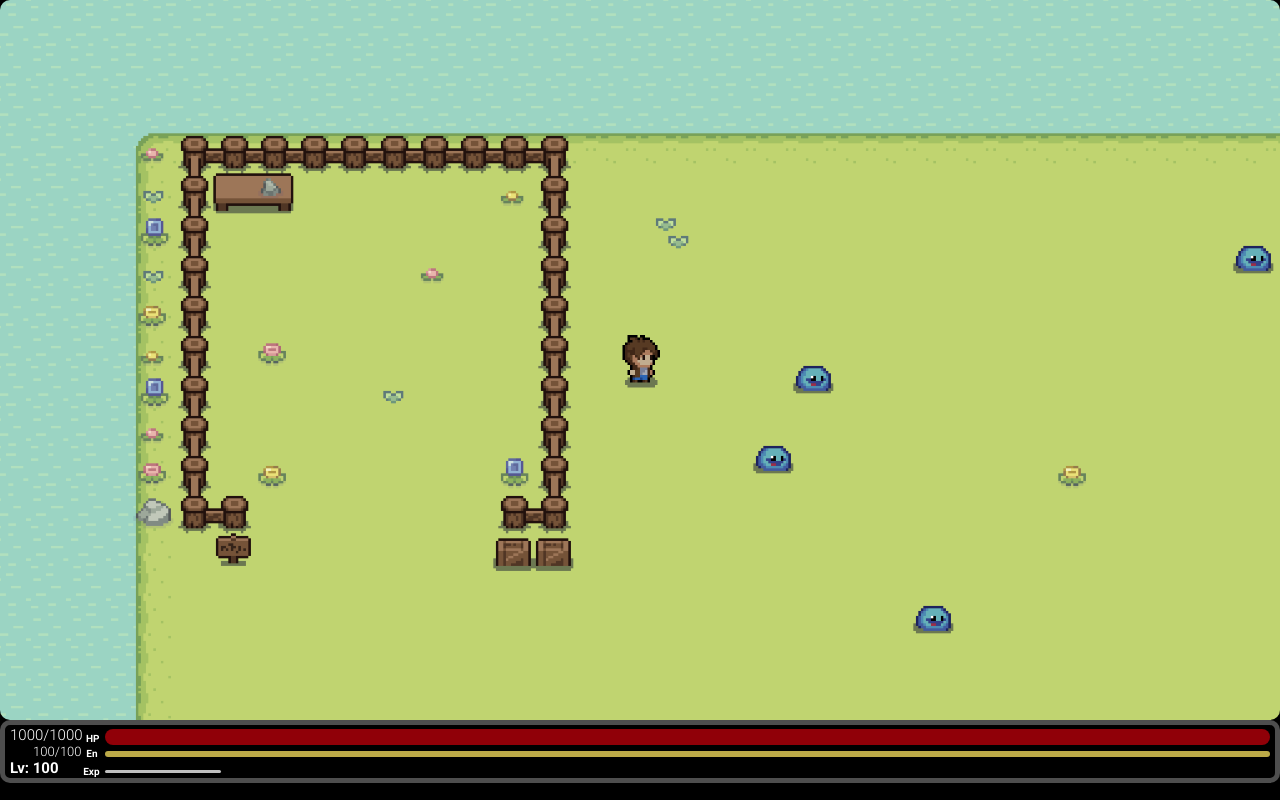
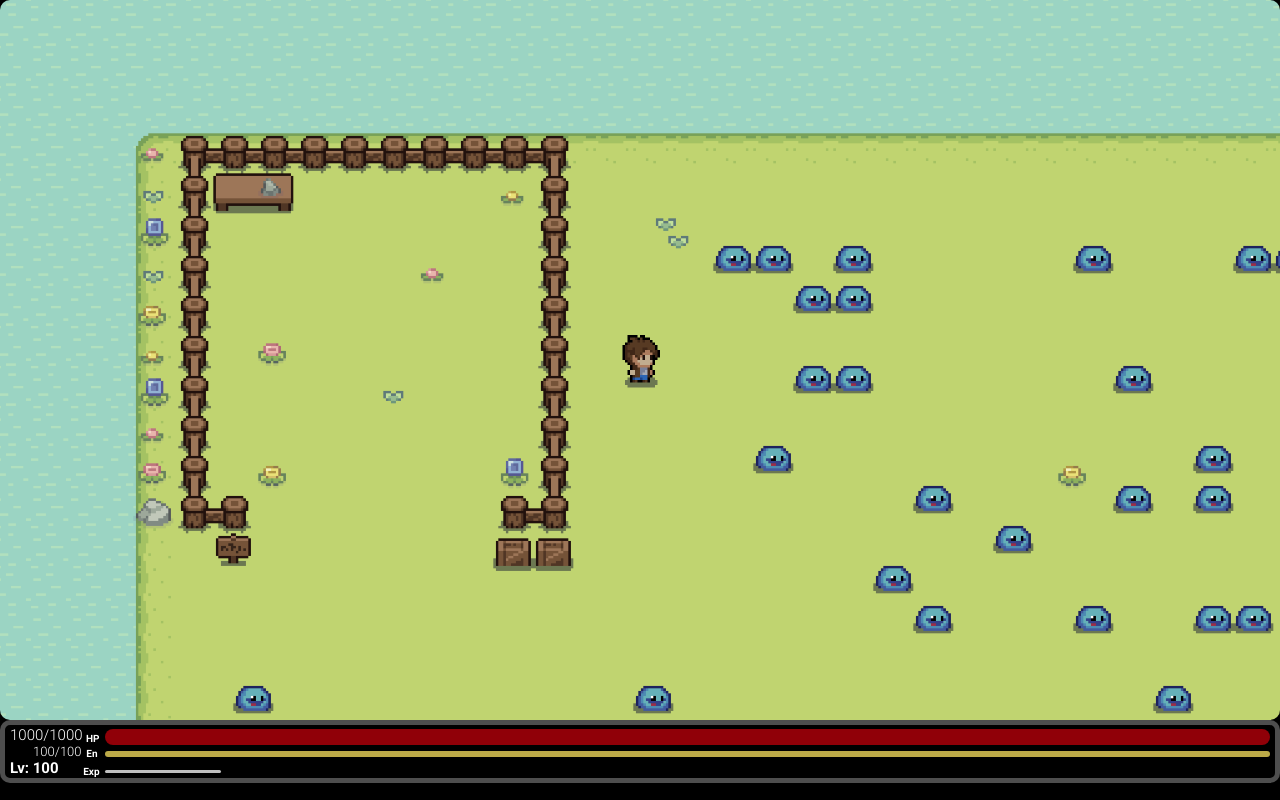
Before and after one commit to danielpqb/my-first-web-game, a plain HTML site: page index.html in a window 1280 px wide. Drawn offline with Linux system fonts and the light colour scheme.

Commit message:
Player e Monster Hitboxes implementadas

```diff
--- a/index.js
+++ b/index.js
@@ -1,7 +1,6 @@
 class Player {
     constructor({
         image = playerImage,
-        velocity = 1,
         direction = 0,
         isMirrored = false,
         frameRow = 1,
@@ -11,12 +10,24 @@ class Player {
         snared = false,
         isMoving = false,
 
+        //Hitbox
+        baseHitbox = [],
+        hitboxOffset = [0, 0, 0, 0], //Left, Up, Right, Down distance offset
+        hitbox = [],
+
+        //Stats
         hp = 100,
-        exp = 0
+        maxHp = 100,
+        energy = 20,
+        maxEnergy = 20,
+        level = 1,
+        maxLevel = 10,
+        exp = 0, //Current exp (reset every time player levels up)
+        levelExp = [0, 10, 20, 30, 40, 50, 60, 70, 80, 90, 100], //Exp necessary to level up from 0 to 10
+        velocity = 1
     }) {
         this.image = image
         this.position = { x: (canvas.width / 2 - 24), y: (canvas.height / 2 - 48) } //Offset player position to be relative to background
-        this.velocity = velocity
         this.direction = direction
         this.isMirrored = isMirrored
         this.frameRow = frameRow
@@ -26,11 +37,30 @@ class Player {
         this.snared = snared
         this.isMoving = isMoving
 
+        //Hitbox (Left, Up, Right, Down)
+        this.baseHitbox = baseHitbox //Total size of animation
+        this.hitboxOffset = hitboxOffset //Offset in pixels
+        this.hitbox = hitbox //Real hitbox of player
+
+        //Stats
         this.hp = hp
+        this.maxHp = maxHp
+        this.energy = energy
+        this.maxEnergy = maxEnergy
+        this.level = level
+        this.maxLevel = maxLevel
         this.exp = exp
+        this.levelExp = levelExp
+        this.velocity = velocity
     }
 
-    changeState(state,) {
+    setHitbox() {
+        this.baseHitbox = [0, 0, this.image.width / 6, this.image.height / 4] //Left, Up, Right, Down
+        this.hitbox = [this.baseHitbox[0] + this.hitboxOffset[0], this.baseHitbox[1] + this.hitboxOffset[1], this.baseHitbox[2] / 3 + this.hitboxOffset[2], this.baseHitbox[3] + this.hitboxOffset[3]]
+        console.log(this.hitbox)
+    }
+
+    changeState(state) {
         if (this.state != state) {
             this.frameColumn = 1
             this.state = state
@@ -72,22 +102,22 @@ class Player {
         }
         c.drawImage(
             this.image,
-            this.image.width / 6 * (this.frameColumn - 1), //Image Crop Xo
-            this.image.height / 4 * (this.frameRow - 1), //Image Crop Yo
-            this.image.width / 6, //Image Crop X Offset
-            this.image.height / 4,//Image Crop Y Offset
-            canvas.width / 2 - this.image.width / 12, //Image Xo Position on Canvas
-            canvas.height / 2 - this.image.height / 8,//Image Yo Position on Canvas
-            this.image.width / 6, //Image X Position Offset on Canvas
-            this.image.height / 4 //Image Y Position Offset on Canvas
+            this.baseHitbox[2] * (this.frameColumn - 1), //Image Crop Xo
+            this.baseHitbox[3] * (this.frameRow - 1), //Image Crop Yo
+            this.baseHitbox[2], //Image Crop X Offset
+            this.baseHitbox[3],//Image Crop Y Offset
+            canvas.width / 2 - this.baseHitbox[2] / 2, //Image Xo Position on Canvas
+            canvas.height / 2 - this.baseHitbox[3] / 2,//Image Yo Position on Canvas
+            this.baseHitbox[2], //Image X Position Offset on Canvas
+            this.baseHitbox[3] //Image Y Position Offset on Canvas
         )
         c.restore(); // Restore the state as it was when this function was called
     }
 
     move() {
         //If player is impeded to move, stop here
-        if (player.snared === true || player.state === 'attacking') {
-            player.isMoving = false
+        if (this.snared === true || this.state === 'attacking') {
+            this.isMoving = false
             return
         }
 
@@ -103,7 +133,7 @@ class Player {
             !controller.moveKeysDown.s &&
             !controller.moveKeysDown.d
         ) {
-            player.isMoving = false
+            this.isMoving = false
             return
         }
 
@@ -133,72 +163,72 @@ class Player {
         if (controller.moveKeysDown.d && controller.moveKeysDown.a) { //Both pressed
             if (controller.lastKeyAD === 'd') {
                 x = 3 //Right
-                player.isMirrored = false //Points Right
+                this.isMirrored = false //Points Right
             }
             else {
                 x = 7 //Left
-                player.isMirrored = true //Points Left
+                this.isMirrored = true //Points Left
             }
         }
         else { //Only one pressed
             if (controller.moveKeysDown.d) {
                 x = 3 //Right
-                player.isMirrored = false //Points Right
+                this.isMirrored = false //Points Right
             }
             else if (controller.moveKeysDown.a) {
                 x = 7 //Left
-                player.isMirrored = true //Points Left
+                this.isMirrored = true //Points Left
             }
         }
 
         //Trying to walk on both axis
         if (x > 0 && y > 0) {
             if (y === 1 && x === 7) {
-                player.direction = 8 //Up+Left
+                this.direction = 8 //Up+Left
             }
             else {
-                player.direction = (x + y) / 2 //Up+Right || Down+Right || Down+Left
+                this.direction = (x + y) / 2 //Up+Right || Down+Right || Down+Left
             }
         }
         //Trying to walk on only one axis
         else {
-            player.direction = x + y //Up || Down || Right || Left
+            this.direction = x + y //Up || Down || Right || Left
         }
 
         //Save position to rollback if collided
         const rollbackPosition = { x: controller.position.x, y: controller.position.y }
 
         //Move background position if player is trying to move (player starts to move)
-        player.isMoving = true
-        player.changeState('walking')
-        switch (player.direction) {
+        this.isMoving = true
+        this.changeState('walking')
+        switch (this.direction) {
             case 1: //Up
-                controller.position.y += 5 * player.velocity
+                controller.position.y += 5 * this.velocity
                 break;
             case 2: //Up+Right
-                controller.position.y += 5 * player.velocity / Math.sqrt(2)
-                controller.position.x -= 5 * player.velocity / Math.sqrt(2)
+                controller.position.y += 5 * this.velocity / Math.sqrt(2)
+                controller.position.x -= 5 * this.velocity / Math.sqrt(2)
                 break;
             case 3: //Right
-                controller.position.x -= 5 * player.velocity
+                controller.position.x -= 5 * this.velocity
                 break;
             case 4: //Down+Right
-                controller.position.y -= 5 * player.velocity / Math.sqrt(2)
-                controller.position.x -= 5 * player.velocity / Math.sqrt(2)
+                controller.position.y -= 5 * this.velocity / Math.sqrt(2)
+                controller.position.x -= 5 * this.velocity / Math.sqrt(2)
                 break;
             case 5: //Down
-                controller.position.y -= 5 * player.velocity
+                controller.position.y -= 5 * this.velocity
                 break;
             case 6: //Down+Left
-                controller.position.y -= 5 * player.velocity / Math.sqrt(2)
-                controller.position.x += 5 * player.velocity / Math.sqrt(2)
+                controller.position.y -= 5 * this.velocity / Math.sqrt(2)
+                controller.position.x += 5 * this.velocity / Math.sqrt(2)
                 break;
             case 7: //Left
-                controller.position.x += 5 * player.velocity
+                controller.position.x += 5 * this.velocity
                 break;
             case 8: //Up+left
-                controller.position.y += 5 * player.velocity / Math.sqrt(2)
-                controller.position.x += 5 * player.velocity / Math.sqrt(2)
+                controller.position.y += 5 * this.velocity / Math.sqrt(2)
+                controller.position.x += 5 * this.velocity / Math.sqrt(2)
                 break;
             default:
                 return
@@ -208,12 +238,12 @@ class Player {
         //const collidedBlocksDistances = [[], []] //Storage arrays of distance from player to collided blocks
         collisionTiles.forEach(block => {
             //block.draw() //Draw collisionTiles
-            const cRightDistance = ((player.position.x - controller.position.x + 45) - (block.position.x)) //Right Distance
-            const cLeftDistance = ((player.position.x - controller.position.x) - (block.position.x + Boundary.width)) //Left Distance
-            const cUpDistance = ((player.position.y - controller.position.y + 60) - (block.position.y + Boundary.height)) //Up Distance
-            const cDownDistance = ((player.position.y - controller.position.y + 80) - (block.position.y)) //Down Distance
+            const cLeftDistance = ((this.position.x - controller.position.x + this.hitbox[0]) - (block.position.x + Boundary.width)) //Left Distance
+            const cUpDistance = ((this.position.y - controller.position.y + this.hitbox[1]) - (block.position.y + Boundary.height)) //Up Distance
+            const cRightDistance = ((this.position.x - controller.position.x + this.hitbox[2]) - (block.position.x)) //Right Distance
+            const cDownDistance = ((this.position.y - controller.position.y + this.hitbox[3]) - (block.position.y)) //Down Distance
             if (cRightDistance >= 0 && cLeftDistance <= 0 && cUpDistance <= 0 && cDownDistance >= 0) {
-                switch (player.direction) {
+                switch (this.direction) {
                     case 1: //Up
                     case 5: //Down
                         controller.position.y = rollbackPosition.y
@@ -266,7 +296,6 @@ class Monster {
     constructor({
         position = { x: 0, y: 0 }, //Relative to background
         image = slimeImage,
-        velocity = 1,
         direction = 0,
         isMirrored = false,
         frameRow = 1,
@@ -274,11 +303,25 @@ class Monster {
         maxFrames = 4,
         state = 'standing',
         snared = false,
-        isMoving = false
+        isMoving = false,
+
+        //Hitbox
+        baseHitbox = [],
+        hitboxOffset = [0, 0, 0, 0], //Left, Up, Right, Down distance offset
+        hitbox = [],
+
+        //Stats
+        hp = 100,
+        maxHp = 100,
+        energy = 20,
+        maxEnergy = 20,
+        level = 1,
+        maxLevel = 10,
+        velocity = 1
+
     }) {
         this.position = position
         this.image = image
-        this.velocity = velocity
         this.direction = direction
         this.isMirrored = isMirrored
         this.frameRow = frameRow
@@ -287,6 +330,27 @@ class Monster {
         this.state = state
         this.snared = snared
         this.isMoving = isMoving
+
+        //Hitbox (Left, Up, Right, Down)
+        this.baseHitbox = baseHitbox
+        this.hitboxOffset = hitboxOffset
+        this.hitbox = hitbox
+
+        //Stats
+        this.hp = hp
+        this.maxHp = maxHp
+        this.energy = energy
+        this.maxEnergy = maxEnergy
+        this.level = level
+        this.maxLevel = maxLevel
+        this.velocity = velocity
+    }
+
+    setHitbox() {
+        this.baseHitbox = [0, 0, this.image.width / 7, this.image.height / 5] //Left, Up, Right, Down
+        this.hitbox = [this.baseHitbox[0] + this.hitboxOffset[0], this.baseHitbox[1] + this.hitboxOffset[1], this.baseHitbox[2] + this.hitboxOffset[2], this.baseHitbox[3] + this.hitboxOffset[3]]
+        console.log(this.hitbox)
+        console.log(this.baseHitbox)
     }
 
     changeState(state) {
@@ -330,14 +394,14 @@ class Monster {
         }
         c.drawImage(
             this.image,
-            this.image.width / 7 * (this.frameColumn - 1), //Image Crop Xo
-            this.image.height / 5 * (this.frameRow - 1), //Image Crop Yo
-            this.image.width / 7, //Image Crop X Offset
-            this.image.height / 5, //Image Crop Y Offset
+            this.baseHitbox[2] * (this.frameColumn - 1), //Image Crop Xo
+            this.baseHitbox[3] * (this.frameRow - 1), //Image Crop Yo
+            this.baseHitbox[2], //Image Crop X Offset
+            this.baseHitbox[3], //Image Crop Y Offset
             controller.position.x + this.position.x, //Image Xo Position on Canvas
             controller.position.y + this.position.y, //Image Yo Position on Canvas
-            this.image.width / 7, //Image X Position Offset on Canvas
-            this.image.height / 5 //Image Y Position Offset on Canvas
+            this.baseHitbox[2], //Image X Position Offset on Canvas
+            this.baseHitbox[3] //Image Y Position Offset on Canvas
         )
         c.restore(); // Restore the state as it was when this function was called
     }
@@ -436,10 +500,10 @@ class Monster {
         //Check collisions
         //const collidedBlocksDistances = [[], []] //Storage arrays of distance from monster to collided blocks
         collisionTiles.forEach(block => {
-            const cRightDistance = ((this.position.x + 80) - (block.position.x)) //Right Distance
-            const cLeftDistance = ((this.position.x + 20) - (block.position.x + Boundary.width)) //Left Distance
-            const cUpDistance = ((this.position.y + 40) - (block.position.y + Boundary.height)) //Up Distance
-            const cDownDistance = ((this.position.y + 70) - (block.position.y)) //Down Distance
+            const cLeftDistance = ((this.position.x + this.hitbox[0]) - (block.position.x + Boundary.width)) //Left Distance
+            const cUpDistance = ((this.position.y + this.hitbox[1]) - (block.position.y + Boundary.height)) //Up Distance
+            const cRightDistance = ((this.position.x + this.hitbox[2]) - (block.position.x)) //Right Distance
+            const cDownDistance = ((this.position.y + this.hitbox[3]) - (block.position.y)) //Down Distance
             if (cRightDistance >= 0 && cLeftDistance <= 0 && cUpDistance <= 0 && cDownDistance >= 0) {
                 switch (this.direction) {
                     case 1: //Up
@@ -535,8 +599,9 @@ class Boundary {
 //Do something every frame
 function animate() {
 
-    //Animate Player every 10 frames
+    //Animate Characters every 10 frames
     if (controller.t % 10 === 0) {
+        //Player
         switch (player.state) {
             case 'attacking':
                 if (player.frameColumn < player.maxFrames) {
@@ -558,6 +623,7 @@ function animate() {
                 player.frameColumn = (player.frameColumn % player.maxFrames) + 1
                 break;
         }
+        //Monsters
         trainingMapMonsters.forEach((monster) => {
             switch (monster.state) {
                 case 'attacking':
@@ -583,22 +649,22 @@ function animate() {
         })
     }
 
+    //Background and Tiletypes
     background.draw() //Draw background
     //collisionTiles.forEach(block => { block.draw(255, 0, 0, 0.2) })//Draw collisionTiles
     //spawnableTiles.forEach(block => { block.draw(0, 0, 255, 0.2) })//Draw spawnableTiles
+
+    //Monsters
     trainingMapMonsters.forEach((monster) => {
         monster.draw() //Draw monster
         monster.move()
     })
 
+    //Player
     player.draw() //Draw player
     player.move() //Move player
 
-
-
-    document.querySelector('.playerStatusBar')
-
-
+    //Controller
     controller.t %= 216000 //Reset counter every hour
     controller.t++
     window.requestAnimationFrame(animate) //60 FPS
@@ -611,10 +677,8 @@ function animate() {
 //Return true or false if key is pressed
 const isKeyDown = (() => {
     const state = {};
-
     window.addEventListener('keyup', (e) => state[e.key] = false);
     window.addEventListener('keydown', (e) => state[e.key] = true);
-
     return (key) => state.hasOwnProperty(key) && state[key] || false;
 })();
 
@@ -632,10 +696,10 @@ playerImage.src = './img/player.png'
 const slimeImage = new Image()
 slimeImage.src = './img/slime.png'
 
-//Instanciate Classes
+//Instanciate Objects
 const controller = new Controller({ position: { x: -800, y: -800 } }) //Relative to Canvas
 const background = new Background({})
-const player = new Player({})
+const player = new Player({ hitboxOffset: [0, 50, 0, -20] })
 
 // Get collisions data and slice it.
 // Each array inside collisionsMap will have a size of map width (in tiles).
@@ -683,13 +747,24 @@ spawnablesMap.forEach((row, y) => {
 
 //Store monsters related to each map
 const trainingMapMonsters = []
-for (let i = 0; i < 25; i++) {
+for (let i = 0; i < 250; i++) {
     const rnd = Math.floor(Math.random() * spawnableTiles.length)
-    trainingMapMonsters.push(new Monster({ position: { x: spawnableTiles[rnd].position.x, y: spawnableTiles[rnd].position.y } }));
+    trainingMapMonsters.push(new Monster({
+        position: { x: spawnableTiles[rnd].position.x, y: spawnableTiles[rnd].position.y },
+        hitboxOffset: [15, 30, -15, -30]
+    }));
 }
 
-//Listen to keys pressed down
-controller.listenKeysDown()
+window.onload = () => {
+    //Set some properties of objects
+    player.setHitbox()
+    trainingMapMonsters.forEach((monster) => {
+        monster.setHitbox()
+    })
 
-//Animate game every frame (Infinite loop that is executed 60 times per second)
-animate()
+    //Listen to keys pressed down
+    controller.listenKeysDown()
+
+    //Animate game every frame (Infinite loop that is executed 60 times per second)
+    animate()
+}
--- a/statusBar.css
+++ b/statusBar.css
@@ -21,7 +21,6 @@ body {
     flex-direction: column;
     justify-content: center;
     align-items: flex-start;
-    background-color: rgba(0, 0, 0, 0.7);
     min-width: fit-content;
     margin: 1px 5px;
 }
@@ -79,7 +78,6 @@ body {
 }
 
 .statusBar {
-    background-color: rgba(0, 0, 0, 0.7);
     display: flex;
     flex-direction: column;
     justify-content: space-between;
```
